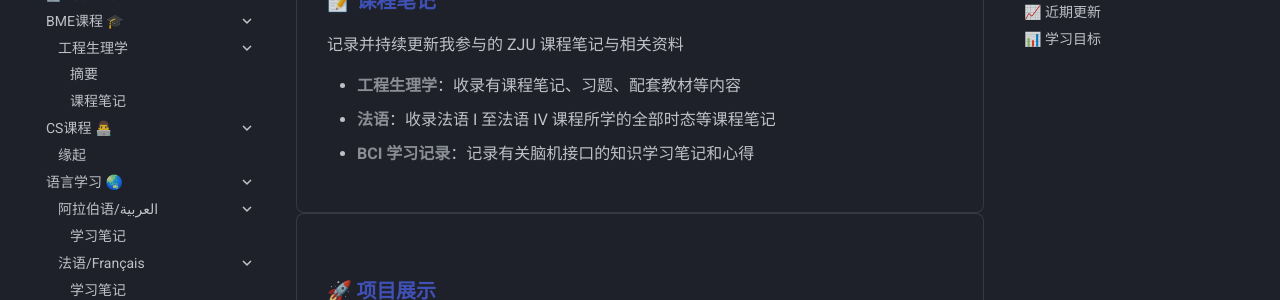
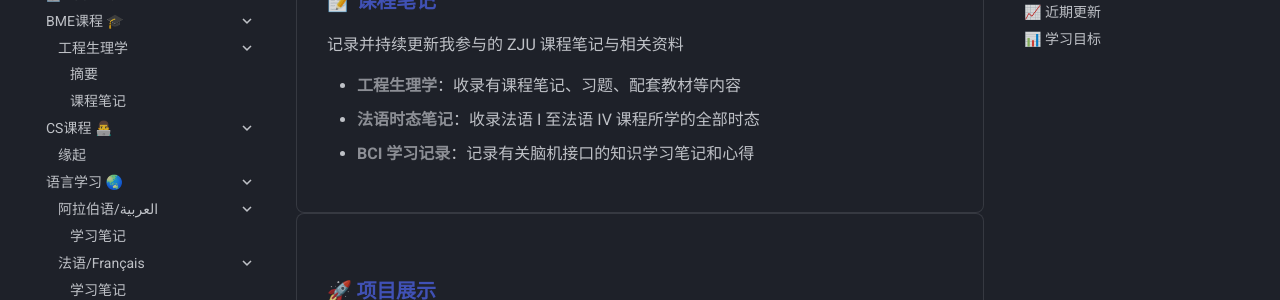
Before and after one commit to 3SamuelW/note, an MkDocs documentation site: the page built from docs/index.md, in a window 1280 px wide and 900 px high, scrolled down 312 px. Shown: the part 150-450 px from the top of the window. Built offline with MkDocs 1.6.1 and Material for MkDocs 9.7.7, drawn with Linux system fonts in a browser that asks for light colours; comment, search, counter and statistics services are not loaded.

Commit message:
update: --version 0812.4

```diff
--- a/docs/index.md
+++ b/docs/index.md
@@ -13,7 +13,7 @@
   <p>记录并持续更新我参与的 ZJU 课程笔记与相关资料</p>
   <ul>
     <li><strong><a href="notes/bme/engineering-physiology/">工程生理学</a></strong>：收录有课程笔记、习题、配套教材等内容</li>
-    <li><strong><a href="notes/lan/french/grammaire.md">法语</a></strong>：收录法语 I 至法语 IV 课程所学的全部时态等课程笔记</li>
+    <li><strong><a href="notes/lan/french/grammaire/">法语时态笔记</a></strong>：收录法语 I 至法语 IV 课程所学的全部时态</li>
     <li><strong><a href="notes/bci/">BCI 学习记录</a></strong>：记录有关脑机接口的知识学习笔记和心得</li>
   </ul>
 </div>
```
